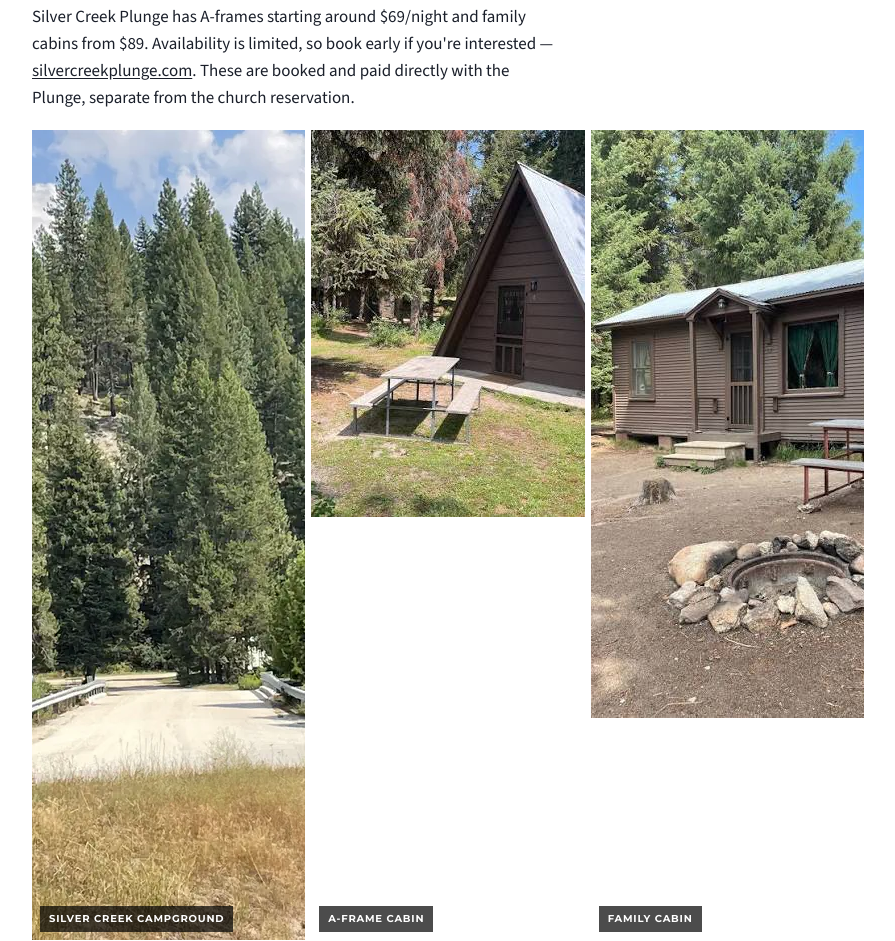
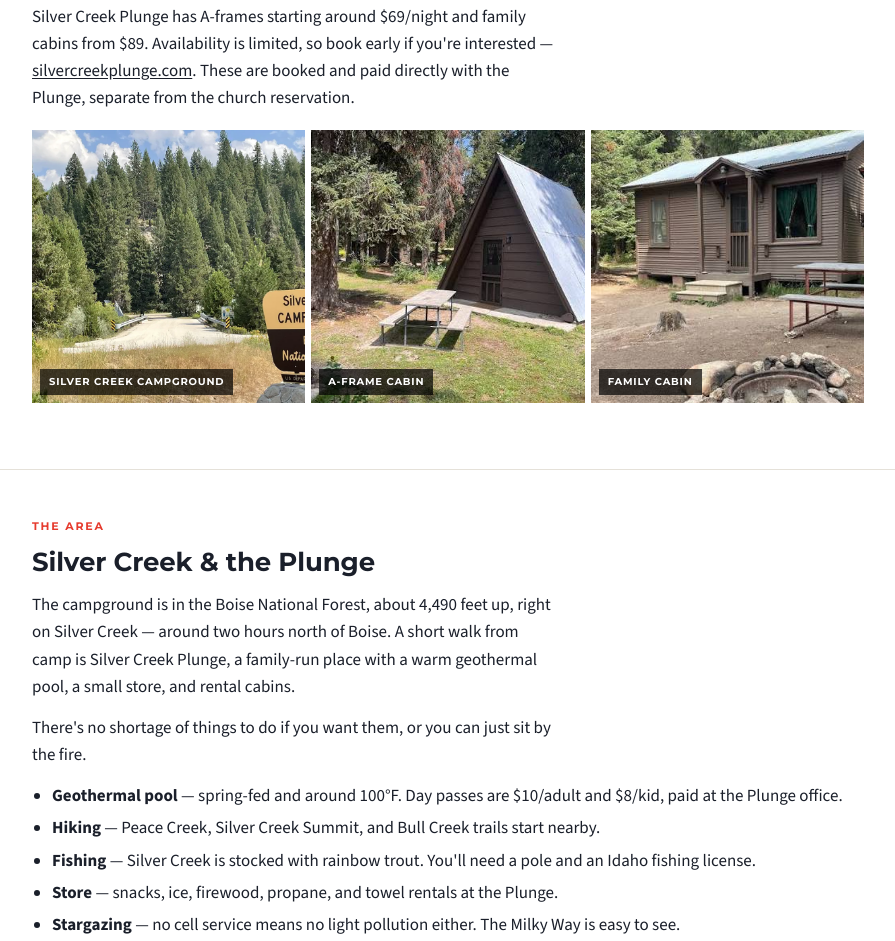
Before and after one commit to bennettjpwilliamson/church-camp-trip, a website: page public/index.html in a window 1280 px wide. Shown: the part 1814-2755 px from the top of the page, without its empty margins (192-1087 px from the left). Drawn offline with nearby package versions, Linux system fonts and the light colour scheme.

Commit message:
Fix photo grid: aspect-ratio on figure, not img
The grid items (figures) had no fixed size, so when imgs with explicit
width/height HTML attributes loaded, the figure stretched to the image's
natural height instead of staying square. Putting aspect-ratio on the
figure locks the cell size; img fills it with object-fit:cover.

```diff
--- a/public/index.html
+++ b/public/index.html
@@ -114,8 +114,8 @@
 
   /* Photos */
   .photos{display:grid;grid-template-columns:repeat(3,1fr);gap:6px;margin:18px 0}
-  .photos figure{margin:0;position:relative;overflow:hidden}
-  .photos img{aspect-ratio:1/1;object-fit:cover;width:100%;display:block}
+  .photos figure{margin:0;position:relative;overflow:hidden;aspect-ratio:1/1;background:var(--cream)}
+  .photos img{width:100%;height:100%;object-fit:cover;display:block}
   .photos figcaption{
     position:absolute;left:8px;bottom:8px;
     background:rgba(0,0,0,.7);color:var(--paper);
@@ -124,7 +124,7 @@
   }
   @media (max-width:560px){.photos{grid-template-columns:1fr 1fr}}
   .photos.two{grid-template-columns:1fr 1fr}
-  .photos.two img{aspect-ratio:4/3}
+  .photos.two figure{aspect-ratio:4/3}
   @media (max-width:560px){.photos.two{grid-template-columns:1fr}}
 
   /* Map */
```
